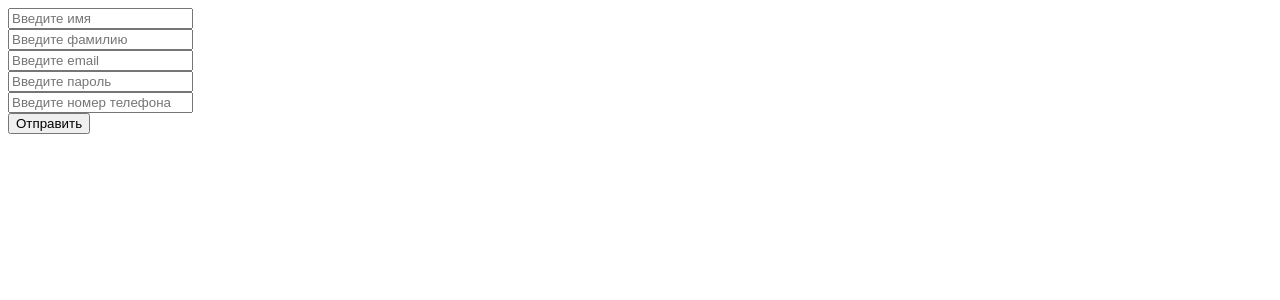
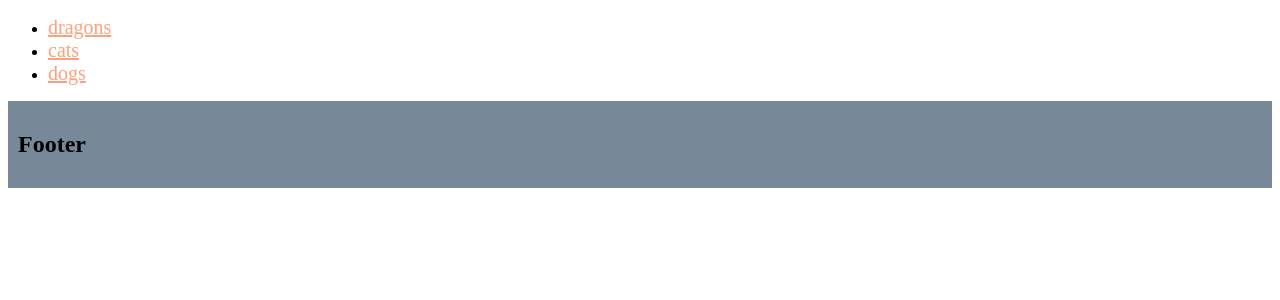
Before and after one commit to Cyberplata/frontend-students-exams-main, a React (Vite) app: page / in a window 1280 px wide. Shown: the top 300 px of the page. Built offline with nearby package versions, Linux system fonts and the light colour scheme.

Commit message:
04Спринт4неделя - 4ая задача

```diff
--- a/src/main.tsx
+++ b/src/main.tsx
@@ -1,55 +1,101 @@
+import { CSSProperties } from "react"
 import { createRoot } from "react-dom/client"
-import { SubmitHandler, useForm } from "react-hook-form"
+import { BrowserRouter, NavLink, Route, Routes } from "react-router"
 
-type Inputs = {
-  firstName: string
-  lastName: string
-  email: string
-  password: string
-  phone: string
+const footer: CSSProperties = {
+  padding: 10,
+  background: "lightslategrey",
 }
 
-const Login = () => {
-  const { register, handleSubmit } = useForm<Inputs>({
-    defaultValues: {
-      firstName: "",
-      lastName: "",
-      email: "",
-      password: "",
-      phone: "",
-    },
-  })
+const link: CSSProperties = {
+  color: "lightsalmon",
+  fontSize: 20,
+}
 
-  const onSubmit: SubmitHandler<Inputs> = (data) => {
-    alert(JSON.stringify(data, null, 2))
-  }
+const activeLink: CSSProperties = {
+  fontWeight: "bold",
+  color: "red",
+  fontSize: 20,
+}
 
+const Dragons = () => {
+  return <h1>🐲 🐲 🐲</h1>
+}
+
+const Cats = () => {
+  return <h1>😺 🐱 😼</h1>
+}
+
+const Dogs = () => {
+  return <h1>🐶 🐶 🐶</h1>
+}
+
+const Menu = () => {
   return (
-    <form onSubmit={handleSubmit(onSubmit)}>
-      <div>
-        <input {...register("firstName")} placeholder={"Введите имя"} />
-      </div>
-      <div>
-        <input {...register("lastName")} placeholder={"Введите фамилию"} />
-      </div>
-      <div>
-        <input {...register("email")} placeholder={"Введите email"} type="email" />
-      </div>
-      <div>
-        <input {...register("password")} placeholder={"Введите пароль"} type="password" />
-      </div>
-      <div>
-        <input {...register("phone")} placeholder={"Введите номер телефона"} />
-      </div>
-      <button>Отправить</button>
-    </form>
+    <ul>
+      <li>
+        <NavLink to={Path.Dragons} style={({ isActive }) => (isActive ? activeLink : link)}>
+          dragons
+        </NavLink>
+      </li>
+      <li>
+        <NavLink to={Path.Cats} style={({ isActive }) => (isActive ? activeLink : link)}>
+          cats
+        </NavLink>
+      </li>
+      <li>
+        <NavLink to={Path.Dogs} style={({ isActive }) => (isActive ? activeLink : link)}>
+          dogs
+        </NavLink>
+      </li>
+    </ul>
   )
 }
 
-createRoot(document.getElementById("root")!).render(<Login />)
+// Routing
+const Path = {
+  Dragons: "dragons",
+  Cats: "cats",
+  Dogs: "dogs",
+} as const
+
+const Routing = () => {
+  return (
+    <Routes>
+      <Route path={Path.Dragons} element={<Dragons />} />
+      <Route path={Path.Cats} element={<Cats />} />
+      <Route path={Path.Dogs} element={<Dogs />} />
+    </Routes>
+  )
+}
+
+export const App = () => {
+  return (
+    <>
+      <Menu />
+      <Routing />
+      <footer style={footer}>
+        <h2>Footer</h2>
+      </footer>
+    </>
+  )
+}
+
+createRoot(document.getElementById("root")!).render(
+  <BrowserRouter>
+    <App />
+  </BrowserRouter>,
+)
 
 // 📜 Описание:
-// Форма заполнения данных работает некорректно.
-// Пользователи жалуются на поле ввода "Телефона"
-// Найдите в коде ошибку. Исправленную версию всей строки напишите в качестве ответа.
-// <input {...register("phone")} placeholder={"Введите номер телефона"} />
+// В меню 3 рабочие навигационные ссылки. Но при переходе на страницы, активная ссылка не подсвечивается.
+// Это плохое UI/UX поведение
+
+// 🪛 Задача:
+// Что нужно написать в атрибуте style для NavLink, чтобы к активной ссылке применялся стиль activeLink,
+// а к не активной, стиль link
+// ❗ Дублирование кода в данной задаче не нужно исправлять
+
+// В качестве ответа укажите код в атрибут style с измененным кодом
+// 🖥 Пример ответа: style={link || activeLink}
+// style={({ isActive }) => (isActive ? activeLink : link)} ✅
```
